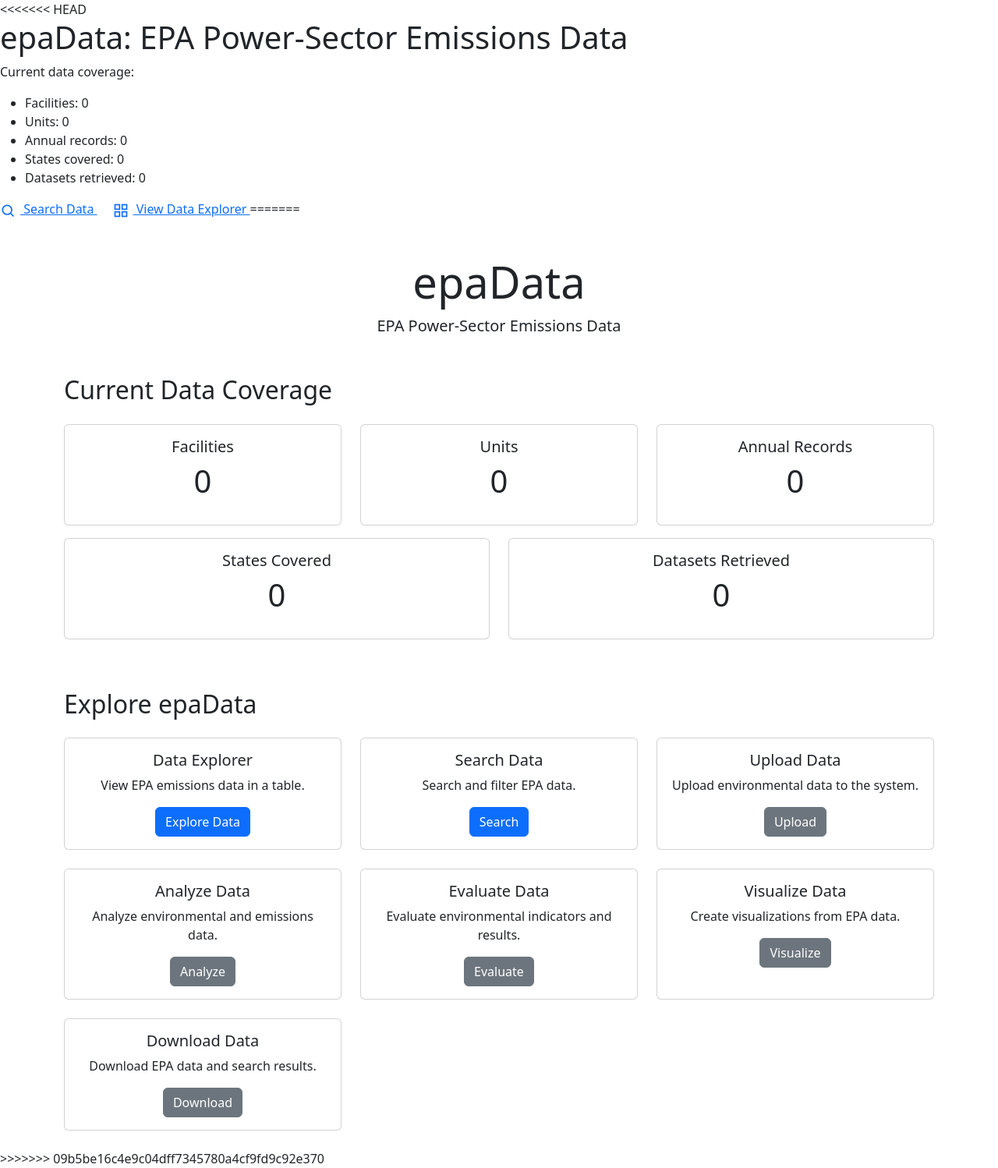
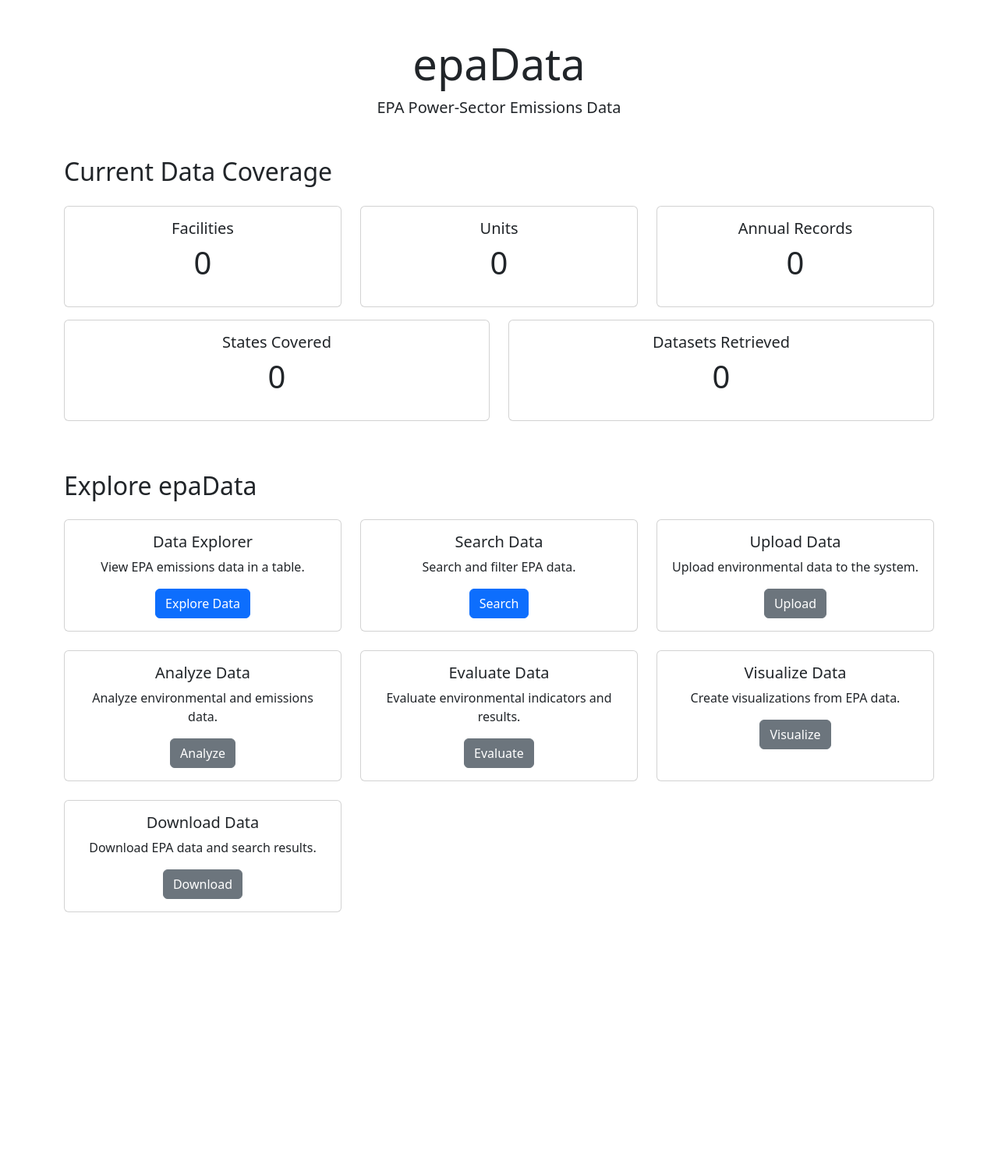
Before and after one commit to MaggieFord8062/epaData, a Flask app: page / in a window 1280 px wide. Shown: the whole page at 78% size. After the commit the page ends 1170 px from the top, so only its background shows below. Run offline with Flask 3, Linux system fonts and the light colour scheme.

Commit message:
Fix home.html conflict and ingest docstring

```diff
--- a/templates/home.html
+++ b/templates/home.html
@@ -14,35 +14,6 @@
 </head>
 
 <body>
-<<<<<<< HEAD
-    <h1>epaData: EPA Power-Sector Emissions Data</h1>
-    <p>Current data coverage:</p>
-    <ul>
-        <li>Facilities: {{ facility_count }}</li>
-        <li>Units: {{ unit_count }}</li>
-        <li>Annual records: {{ record_count }}</li>
-        <li>States covered: {{ states }}</li>
-        <li>Datasets retrieved: {{ dataset_count }}</li>
-    </ul>
-
-    <a href="/search" style="margin-right: 20px;">
-        <svg width="20" height="20" viewBox="0 0 24 24" fill="none" stroke="currentColor" stroke-width="2" style="vertical-align: middle; margin-right: 6px;">
-            <circle cx="11" cy="11" r="7"></circle>
-            <line x1="21" y1="21" x2="16.65" y2="16.65"></line>
-        </svg>
-        Search Data
-    </a>
-
-    <a href="/explorer">
-        <svg width="20" height="20" viewBox="0 0 24 24" fill="none" stroke="currentColor" stroke-width="2" style="vertical-align: middle; margin-right: 6px;">
-            <rect x="3" y="3" width="7" height="7"></rect>
-            <rect x="14" y="3" width="7" height="7"></rect>
-            <rect x="14" y="14" width="7" height="7"></rect>
-            <rect x="3" y="14" width="7" height="7"></rect>
-        </svg>
-        View Data Explorer
-    </a>
-=======
 
 <div class="container mt-5">
 
@@ -243,6 +214,5 @@
 
 </div>
 
->>>>>>> 09b5be16c4e9c04dff7345780a4cf9fd9c92e370
 </body>
 </html>
```
